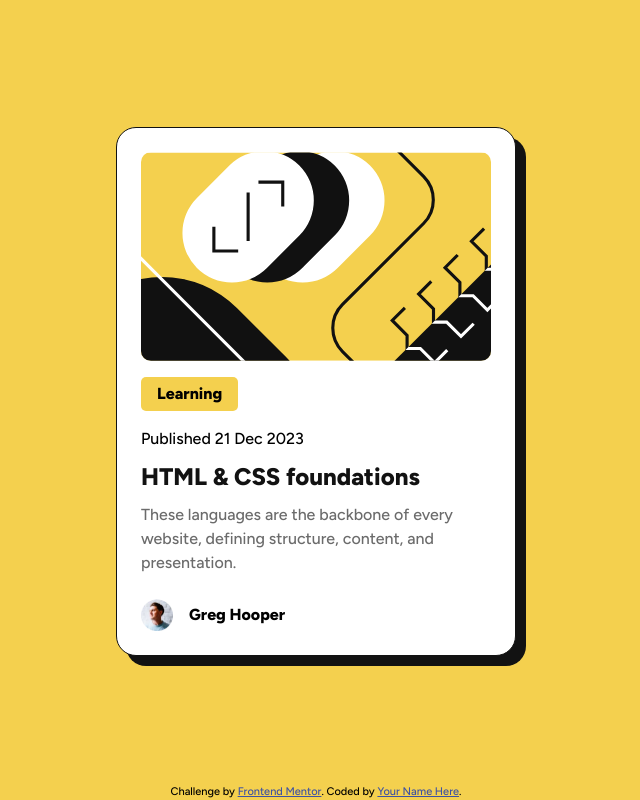
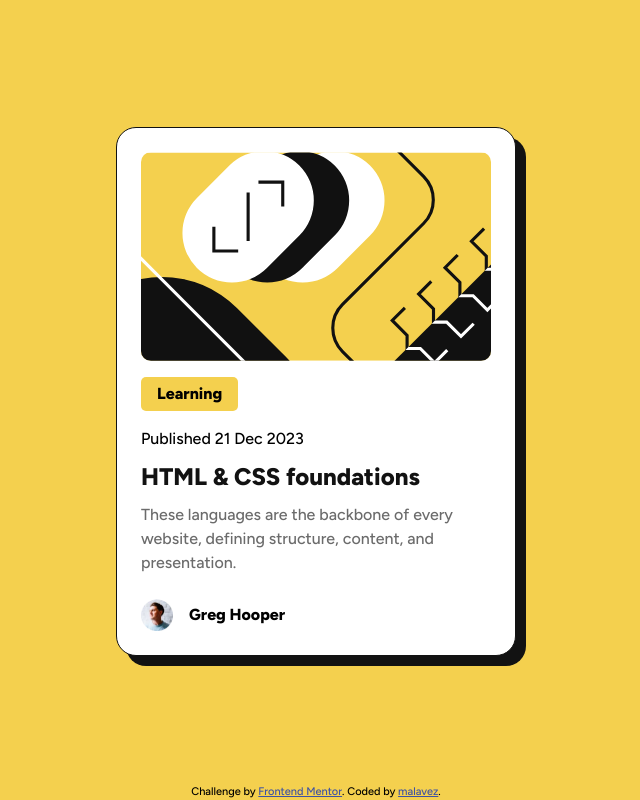
Before and after one commit to malavez890/blog-preview-card, a plain HTML site: page index.html in a window 1280 px wide. Shown: the whole page, without its empty margins (324-964 px from the left). Drawn offline with Linux system fonts and the light colour scheme.

Commit message:
index actualization

```diff
--- a/index.html
+++ b/index.html
@@ -39,7 +39,7 @@
   <footer>
     <div class="attribution">
       Challenge by <a href="https://www.frontendmentor.io?ref=challenge" target="_blank">Frontend Mentor</a>.
-      Coded by <a href="#">Your Name Here</a>.
+      Coded by <a href="https://github.com/malavez890/blog-preview-card">malavez</a>.
     </div>
   </footer>
 </body>
```
